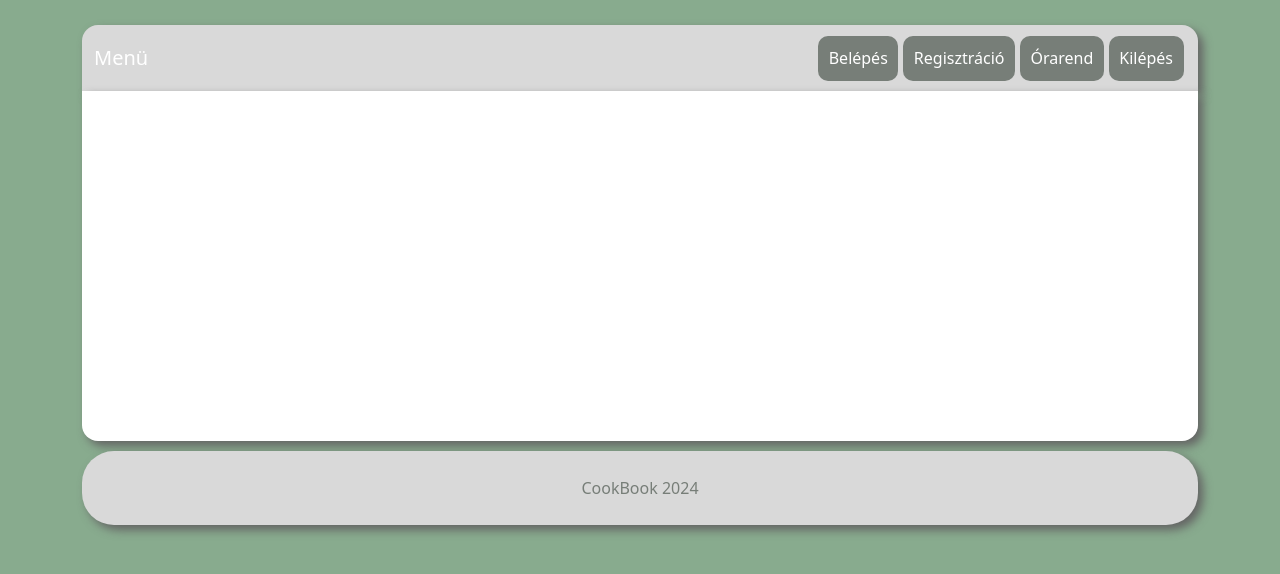
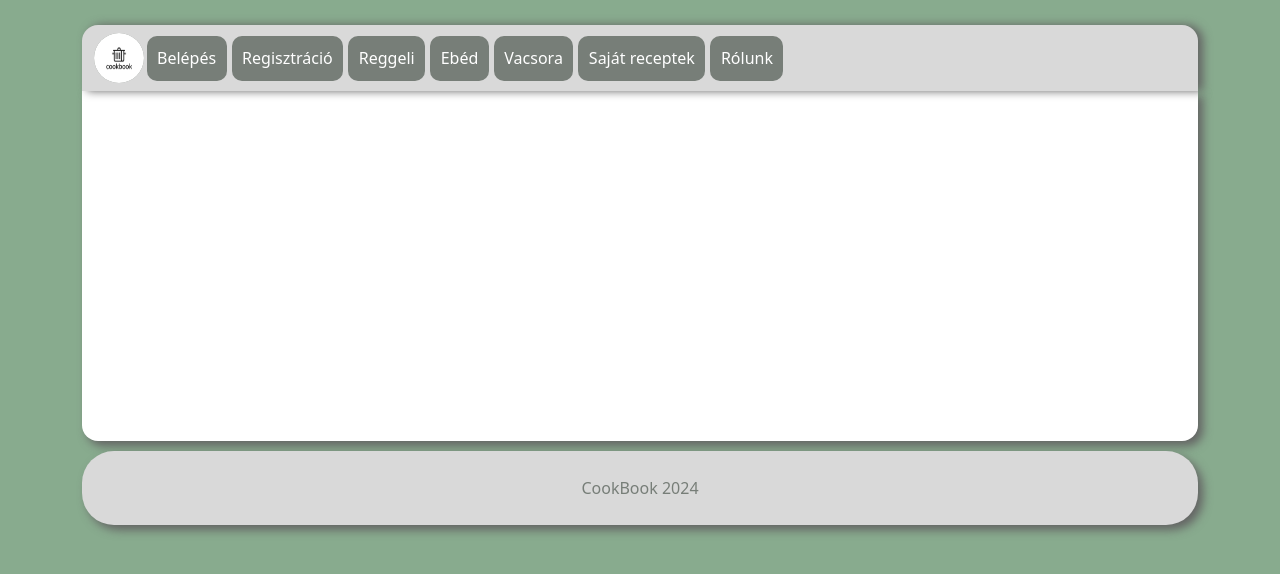
Before and after one commit to dzsofri/cookBook, a plain HTML site: page index.html in a window 1280 px wide. Drawn offline with nearby package versions, Linux system fonts and the light colour scheme.

Commit message:
navbar, width fix

```diff
--- a/assets/css/main.css
+++ b/assets/css/main.css
@@ -11,14 +11,15 @@ body{
 .navbar{
     border-radius:  1rem 1rem 0rem 0rem;
     background-color: #D9D9D9 !important;
-    box-shadow: rgb(100, 100, 100) 5px 5px 10px;
-    z-index: -1;
+    /*box-shadow: rgb(100, 100, 100) 5px 5px 10px;*/
+    box-shadow: rgb(100, 100, 100) 5px 0px 10px;
 }
 
-#navbarNav{
-    display: flex;
-    justify-content: flex-end;
+#krumpli{
+    width: 100%;
 }
+
+
 
 
 .nav-item{
--- a/index.html
+++ b/index.html
@@ -14,7 +14,7 @@
 <body>
   <div class="container">
   <script src="https://cdn.jsdelivr.net/npm/bootstrap@5.3.2/dist/js/bootstrap.bundle.min.js" integrity="sha384-C6RzsynM9kWDrMNeT87bh95OGNyZPhcTNXj1NW7RuBCsyN/o0jlpcV8Qyq46cDfL" crossorigin="anonymous"></script>
-  <!--
+
   <nav class="navbar navbar-expand-lg bg-body-tertiary">
         <div class="container-fluid">
           <img src="./assets/img/logo.png" alt="Logo" id="logo">
@@ -22,7 +22,7 @@
             <span class="navbar-toggler-icon"></span>
           </button>
           <div class="collapse navbar-collapse" id="navbarNav">
-            <!-- kijelentkezve
+
             <ul class="navbar-nav" id="loggedOutMenu" ng-show="!isLoggedIn">
               <li class="nav-item">
                   <a class="nav-link" href="#!/login">Belépés</a>
@@ -32,7 +32,7 @@
               </li>
           </ul>
 
-          <!-- bejelentkezve
+
             <ul class="navbar-nav" id="loggedInMenu" ng-show="isLoggedIn">
               <li class="nav-item">
                 <a class="nav-link" href="">Reggeli</a>
@@ -53,42 +53,14 @@
           </div>
         </div>
       </nav>
-    -->
-    <nav class="navbar navbar-expand-lg bg-body-tertiary">
-      <div class="container-fluid">
-        <a class="navbar-brand" href="#">Menü</a>
-        <button class="navbar-toggler" type="button" data-bs-toggle="collapse" data-bs-target="#navbarNav" aria-controls="navbarNav" aria-expanded="false" aria-label="Toggle navigation">
-          <span class="navbar-toggler-icon"></span>
-        </button>
-        <div class="collapse navbar-collapse" id="navbarNav">
-
-          <ul class="navbar-nav" ng-if="!isLoggedIn">
-            <li class="nav-item">
-              <a class="nav-link" href="#!/login">Belépés</a>
-            </li>
-            <li class="nav-item">
-              <a class="nav-link" href="#!/reg">Regisztráció</a>
-            </li>
-          </ul>
-
-          <ul class="navbar-nav" ng-if="isLoggedIn">
-            <li class="nav-item">
-              <a class="nav-link" href="#!/timetable">Órarend</a>
-            </li>
-            <li class="nav-item" ng-controller="userCtrl">
-              <a class="nav-link" href="#!/logout" ng-click="logout()">Kilépés</a>
-            </li>
-          </ul>
-
-        </div>
-      </div>
-    </nav>
       <main class="content">
 
       </main>
       <footer>
-          CookBook 2024
-      </footer>
+        CookBook 2024
+    </footer>
+    </div>
+
     </div>
 </body>
 </html>
```
